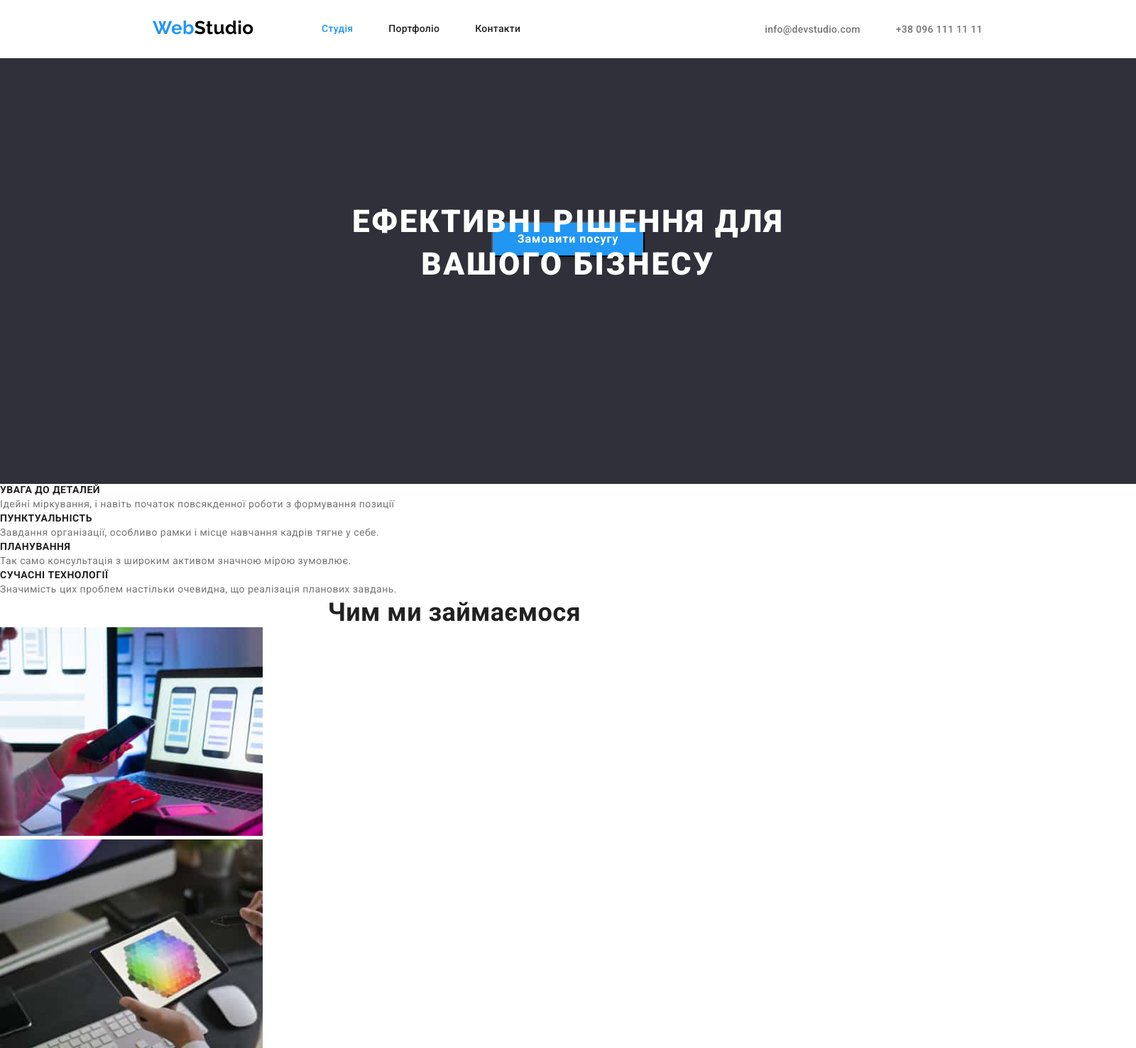
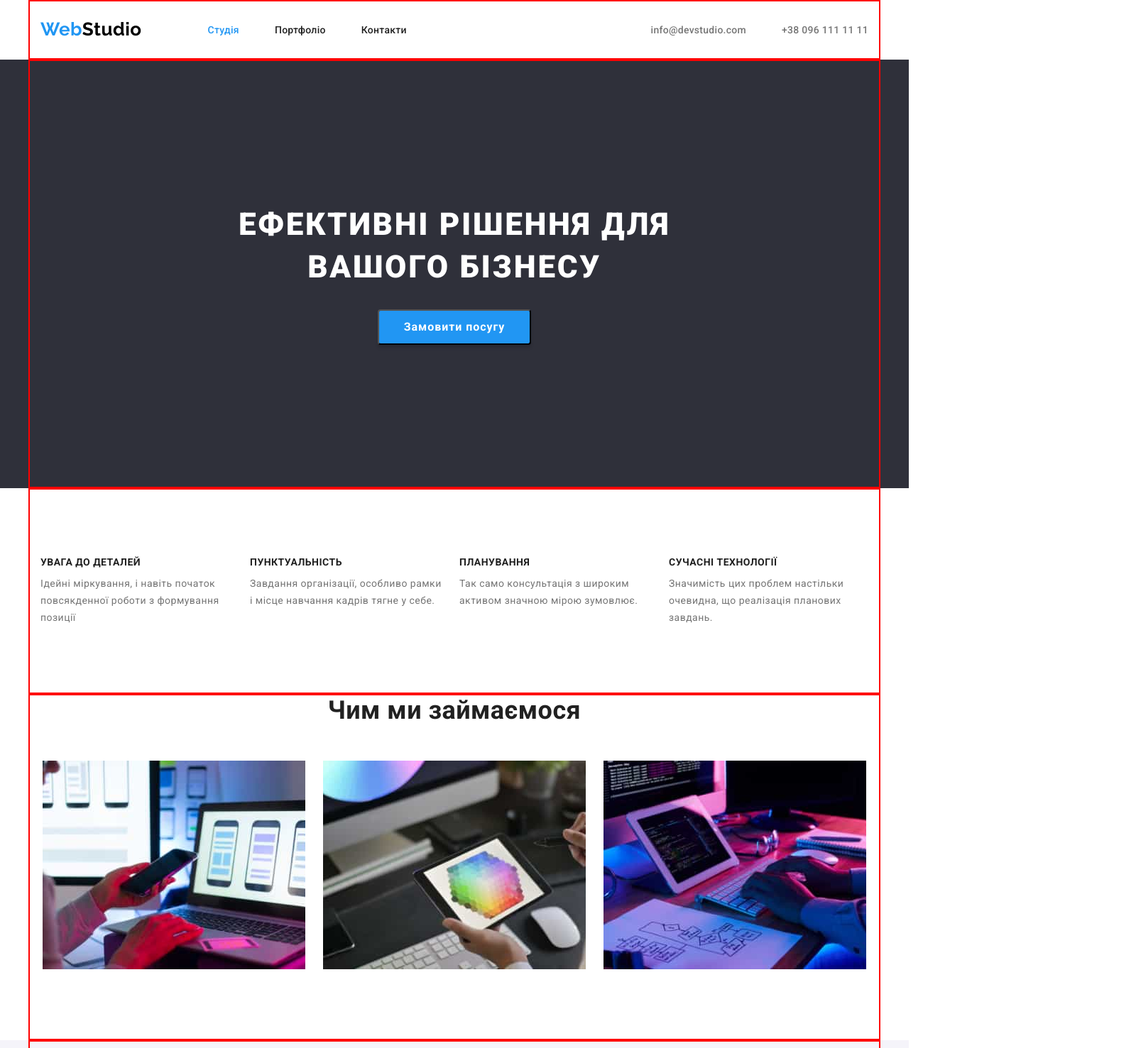
Before and after one commit to IrynaBuchma/goit-markup-hw-03, a plain HTML site: page index.html in a window 1280 px wide. Shown: the top 1477 px of the page at 71% size, 1600 px wide, since content can reach past the window. Drawn offline with nearby package versions, Linux system fonts and the light colour scheme.

Commit message:
update positioning Studio site

```diff
--- a/css/styles.css
+++ b/css/styles.css
@@ -21,17 +21,32 @@ body {
     letter-spacing: 0.03em;
 }
 h1, h2, h3, h4, h5, h6, p {
-    margin: 0;
-    padding: 0;
+    margin: 0px;
+    padding: 0px;
 }
 ul {
-    margin: 0;
-    padding: 0;
+    margin: 0px;
+    padding: 0px;
+}
+.container {
+    width: 1200px;
+    margin-left: auto;
+    margin-right: auto;
+    padding: 0, 0px;
+    border: none;
+    border: 2px solid red;
+}
+.section {
+    display: flex;
+    padding: 94px 15px;
 }
 .link {
     text-decoration: none;
 }
 .list {
+    list-style: none;
+}
+.item {
     list-style: none;
 }
 .link:hover, .link:focus {
@@ -67,18 +82,16 @@ a {
     text-align: center;
 }
 /*Header*/
-.container {
-    width: 1600px;
-    margin-left: auto;
-    margin-right: auto;
-    padding: 0, 0px;
-    border: none;
-}
 .header {
     background: var(--accent-color);
 }
 .header-container {
     display: flex;
+    padding-left: 15px;
+    padding-right: 15px;
+    justify-content: space-between;
+    border: 2px solid red;
+    align-items: center;
 }
 .nav {
     display: flex;
@@ -87,7 +100,7 @@ a {
     display: flex;
    }
   .nav-link {
-    display: inline-block;
+    display: flex;
     padding-top: 32px ;
     padding-bottom: 32px;
   }
@@ -97,7 +110,7 @@ a {
   }
   .contacts {
     display: flex;
-    margin: 32px 215px 32px 344px;
+    margin-left: 330px;
   }
   .header-mail {
     margin-right: 50px;
@@ -108,9 +121,11 @@ a {
     font-size: 26px;
     line-height: calc(31/26);
     text-decoration: none;
-    margin: 24px 93px 25px 215px;
-    min-width: 145px;
+    max-width: 145px;
     max-height: 31px;
+    margin-right: 93px;
+    padding-top: 24px;
+    padding-bottom: 25px;
 }
 .logo-first-part {
     color: var(--second-color);
@@ -145,6 +160,19 @@ a {
 .footer {
     background: var(--hero-footer-background);
 }
+.footer-container {
+    display: flex;
+    flex-direction: column;
+    padding-left: 15px;
+    padding-bottom: 60px;
+    padding-top: 60px;
+}
+.logo-footer {
+    padding-top: 0px;
+    padding-bottom: 0px;
+    margin-right: 0px;
+    margin-bottom: 20px;
+}
 .logo-footer-first {
     color: var(--second-color);
     }
@@ -156,12 +184,15 @@ a {
     color: var(--accent-color);
     font-size: 14px;
     line-height: calc(24/14);
+    margin-top: 20px;
+    margin-bottom: 9px;
 }
 .footer-e-mail {
     font-style: normal;
     font-size: 14px;
     line-height: calc(24/14);
     color: var(--footer-paragraph-color);
+    margin-bottom: 9px;
 }
 .footer-tel {
     font-style: normal;
@@ -175,11 +206,15 @@ a {
 /* WebStudio */
 
 .hero {
-    display: block;
-    padding: 0px, 0px;
-    margin-top: 0px;
     background: var(--hero-footer-background);
-    height: 600px;
+    margin-left: auto;
+    margin-right: auto;
+}
+.hero-container {
+    display: flex;
+    justify-content: center;
+    flex-direction: column;
+    align-items: center;
 }
 .hero-titel {
     color: var(--accent-color);
@@ -189,9 +224,8 @@ a {
     text-align: center;
     text-transform: uppercase;
     letter-spacing: 0.06em;
-    display: block;
-    width: 696px;
-    height: 120px;
+    max-width: 696px;
+    min-height: 120px;
     margin: 0px auto 30px auto;
     padding-top: 200px;
 }
@@ -206,11 +240,12 @@ background-color: var(--second-color);
 cursor: pointer;
 box-shadow: 0px 4px 4px var(--button-order-shadow);
 border-radius: 4px;
-display: block;
-min-width: 216px;
-min-height: 50px;
-max-width: 280px;
-margin: 0px auto;
+width: 216px;
+height: 50px;
+margin: 0px auto 200px auto;
+display:block;
+padding: 8px 32px;
+border-color: transperent;
 }
 /*Features*/
 .visually-hidden {
@@ -226,35 +261,69 @@ margin: 0px auto;
     clip: rect(0 0 0 0);
     overflow: hidden;
   }
-  .features-list-title {
+  .features-list {
+    display: flex;
+    flex-wrap: wrap;
+    gap: 25px;
+  }
+  .features-item {
+    list-style: none;
+    width: 270px;
+}
+  .features-item-title {
     font-weight: 700;
     font-size: 14px;
     line-height: calc(16/14);
     text-transform: uppercase;
+    margin-bottom: 10px;
   }
-  .features-list-paragraph {
+  .features-item-paragraph {
     font-size: 14px;
     line-height: calc(24/14);
     color: var(--paragraph-color);
+  }
+  /*What-we-do*/
+  .whatwedo-titel {
+   margin-bottom: 50px;
+  }
+  .whatwedo-list {
+    display: flex;
+    flex-wrap: wrap;
+    justify-content: center;
+    gap: 25px;
+    padding-top: 50px;
   }
   /*Our Team*/
 .ourteam {
     background: var(--background-color);
 }
+.our-team-container {
+display: flex;
+flex-direction: column;
+}
+.our-team-list {
+    display: flex;
+    margin-top: 50px;
+    flex-wrap: wrap;
+    justify-content: space-between;
+}
 .ourteam-item {
     background-color: var(--accent-color);
 }
-.ourteam-list-title {
+.ourteam-item-title {
     font-size: 16px;
     font-weight: 500;
     line-height: calc(19/16);
     text-align: center;
+    margin-top: 30px;
+    margin-bottom: 10px;
 }
-.ourteam-list-paragraph {
+.ourteam-item-paragraph {
     font-size: 16px;
     line-height: calc(19/16);
     text-align: center;
     color: var(--paragraph-color);
+    padding-bottom: 30px;
 }
 /*Portfolio*/
 .portfolio-list-titel {
--- a/index.html
+++ b/index.html
@@ -31,70 +31,79 @@
         </div>
         </header>
     <main>
-        <section class="hero container">
+        <section class="hero">
+                <div class="container hero-container">
                     <h1 class="hero-titel"> Ефективні рішення для вашого бізнесу</h1>
                     <button class="button-order" type="button">Замовити посугу</button>
+                </div>
         </section>
         <!--features-->
         <section class="features">
+            <div class="container section">
                 <h2 class="visually-hidden">Особливості</h2>
-            <ul>
-                <li class="list">
-                    <h3 class="features-list-title">УВАГА ДО ДЕТАЛЕЙ</h3>
-                    <p class="features-list-paragraph">Ідейні міркування, і навіть початок повсякденної роботи з формування позиції</p>
+                <ul class="features-list">
+                    <li class="features-item">
+                        <h3 class="features-item-title">УВАГА ДО ДЕТАЛЕЙ</h3>
+                        <p class="features-item-paragraph">Ідейні міркування, і навіть початок повсякденної роботи з формування позиції</p>
                     </li>
-                <li class="list">
-                    <h3 class="features-list-title">ПУНКТУАЛЬНІСТЬ</h3>
-                    <p class="features-list-paragraph">Завдання організації, особливо рамки і місце навчання кадрів тягне у себе.</p>
+                    <li class="features-item">
+                        <h3 class="features-item-title">ПУНКТУАЛЬНІСТЬ</h3>
+                        <p class="features-item-paragraph">Завдання організації, особливо рамки і місце навчання кадрів тягне у себе.</p>
                     </li>
-                <li class="list">
-                    <h3 class="features-list-title">ПЛАНУВАННЯ</h3>
-                    <p class="features-list-paragraph">Так само консультація з широким активом значною мірою зумовлює.</p>
+                    <li class="features-item">
+                        <h3 class="features-item-title">ПЛАНУВАННЯ</h3>
+                        <p class="features-item-paragraph">Так само консультація з широким активом значною мірою зумовлює.</p>
                     </li>
-                <li class="list">
-                    <h3 class="features-list-title">СУЧАСНІ ТЕХНОЛОГІЇ</h3>
-                    <p class="features-list-paragraph">Значимість цих проблем настільки очевидна, що реалізація планових завдань.</p>
+                    <li class="features-item">
+                        <h3 class="features-item-title">СУЧАСНІ ТЕХНОЛОГІЇ</h3>
+                        <p class="features-item-paragraph">Значимість цих проблем настільки очевидна, що реалізація планових завдань.</p>
                     </li>
                 </ul>
+            </div>
         </section>
         <!--what-we-do-->
         <section class="what-we-do">
+                <div class="container">
                     <h2 class="section-title">Чим ми займаємося</h2>
-            <ul>
-                <li class="list"><img width="370" src="./images/we-create-applications.jpg" alt="we create applications"></li>
-                <li class="list"><img width="370" src="./images/we-design-web-sites.jpg" alt="we design web sites"></li>
-                <li class="list"><img width="370" src="./images/we-create-web-sites.jpg" alt="we create web sites"></li>
+                    <ul class="section whatwedo-list">
+                            <li class="item"><img width="370" src="./images/we-create-applications.jpg" alt="we create applications"></li>
+                            <li class="item"><img width="370" src="./images/we-design-web-sites.jpg" alt="we design web sites"></li>
+                            <li class="item"><img width="370" src="./images/we-create-web-sites.jpg" alt="we create web sites"></li>
                     </ul>
+                </div>
         </section>
         <!--our-team-->
         <section class="ourteam">
+            <div class="container section our-team-container">
                 <h2 class="section-title">Наша команда</h2>
-            <ul>
-                <li class="list ourteam-item">
+                <ul class="our-team-list">
+                    <li class="item ourteam-item">
                         <img width="270" src="./images/img-3.jpg" alt="Ігор Дем'яненко">
-                    <h3 class="ourteam-list-title">Ігор Дем'яненко</h3>
-                    <p class="ourteam-list-paragraph">Product Designer</p>
+                        <h3 class="ourteam-item-title">Ігор Дем'яненко</h3>
+                        <p class="ourteam-item-paragraph">Product Designer</p>
                     </li>
-                <li class="list ourteam-item">
+                    <li class="item ourteam-item">
                         <img width="270" src="./images/img-2.jpg" alt="Ольга Рєпіна">
-                    <h3 class="ourteam-list-title">Ольга Рєпіна</h3>
-                    <p class="ourteam-list-paragraph">Frontend Developer</p>
+                        <h3 class="ourteam-item-title">Ольга Рєпіна</h3>
+                        <p class="ourteam-item-paragraph">Frontend Developer</p>
                     </li>
-                <li class="list ourteam-item">
+                    <li class="item ourteam-item">
                         <img width="270" src="./images/img-1.jpg" alt="Микола Тарасов">
-                    <h3 class="ourteam-list-title">Микола Тарасов</h3>
-                    <p class="ourteam-list-paragraph">Marketing</p>
+                        <h3 class="ourteam-item-title">Микола Тарасов</h3>
+                        <p class="ourteam-item-paragraph">Marketing</p>
                     </li>
-                <li class="list ourteam-item">
+                    <li class="item ourteam-item">
                         <img width="270" src="./images/img.jpg" alt="Михайло Єрмаков">
-                    <h3 class="ourteam-list-title">Михайло Єрмаков</h3>
-                    <p class="ourteam-list-paragraph">UI Designer</p>
+                        <h3 class="ourteam-item-title">Михайло Єрмаков</h3>
+                        <p class="ourteam-item-paragraph">UI Designer</p>
                     </li>
                 </ul>
+            </div>
         </section>
     </main>
     <footer class="footer">
-        <a class="logo" href="#">
+        <div class="container footer-container">
+            <a class="logo logo-footer" href="#">
                 <span class="logo-footer-first">Web</span><span class="logo-footer-last">Studio</span>
             </a>
                 <address>
@@ -109,6 +118,7 @@
                         </li>
                     </ul>
                 </address>
+        </div>
     </footer>
 </body>
 </html>
```
Also changed, not shown: portfolio.html (+3 -1 lines). Lines whose indentation alone changed are shown as unchanged.
